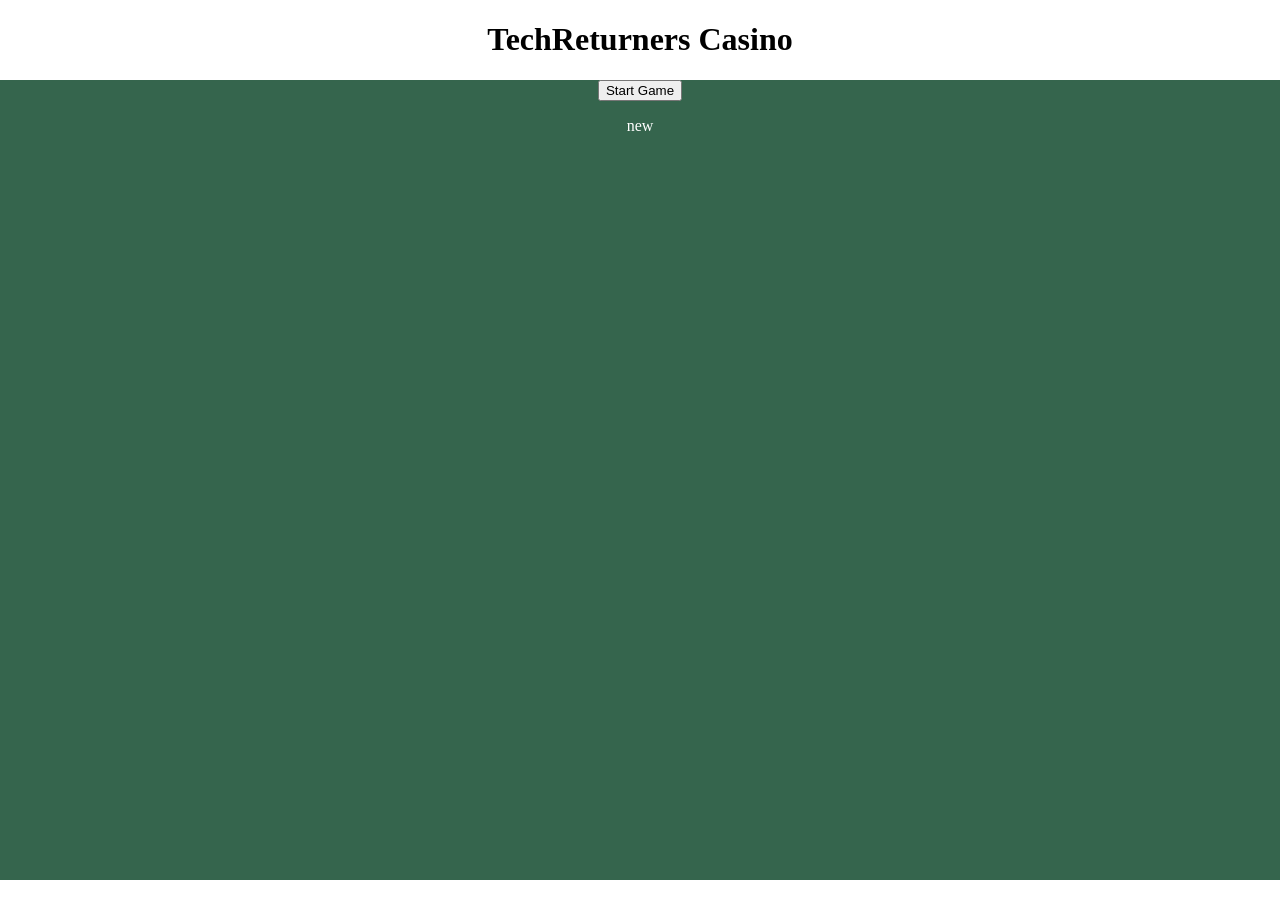
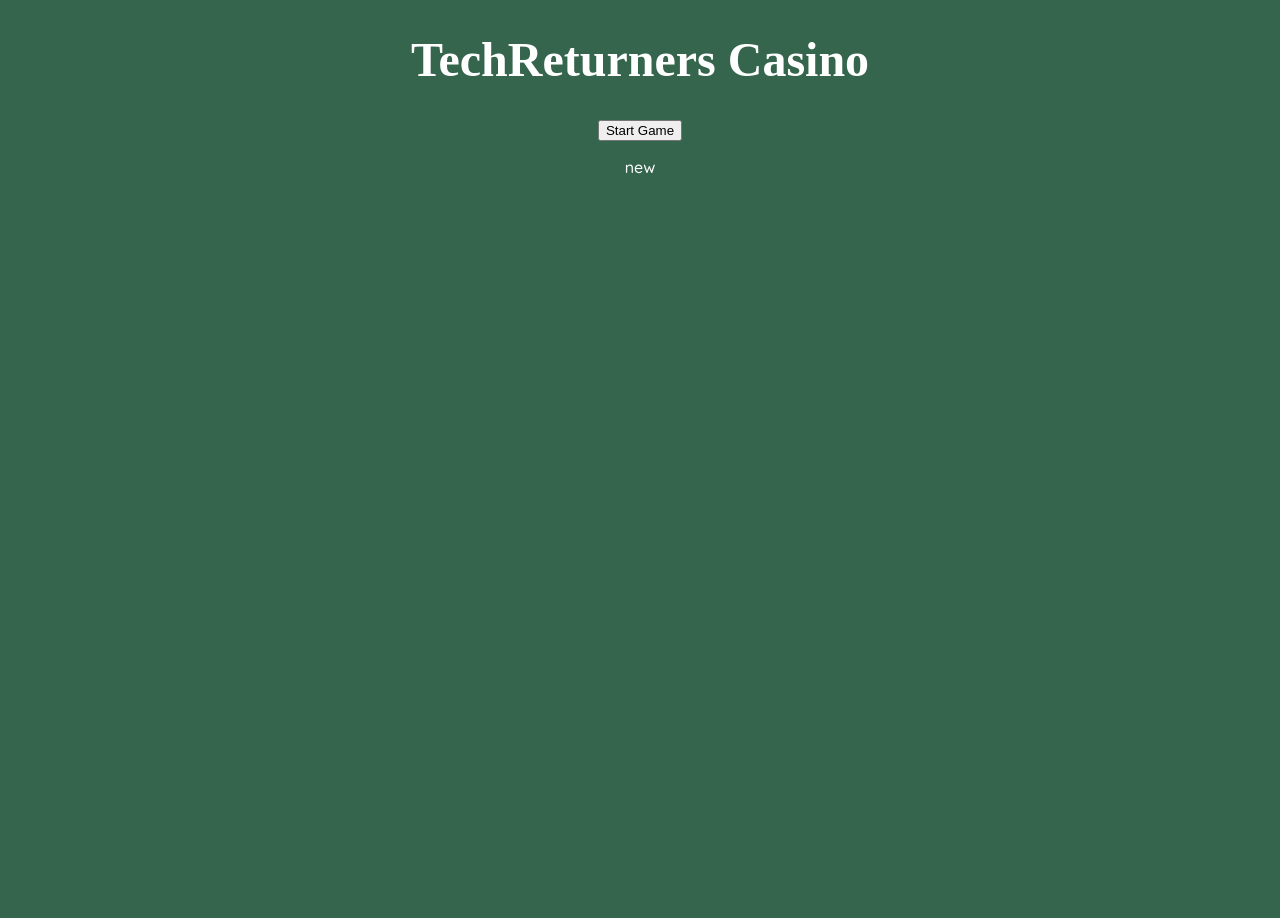
Before and after one commit to DKA1990/techreturners-casino, a React (Create React App) app in the folder client/: page / in a window 1280 px wide. Before the commit the page ends 880 px from the top, so only its background shows below. Built offline with nearby package versions, Linux system fonts and the light colour scheme; a web font is replaced by a local one.

Commit message:
styling: added fonts

```diff
--- a/client/public/index.html
+++ b/client/public/index.html
@@ -24,6 +24,9 @@
       work correctly both with client-side routing and a non-root public URL.
       Learn how to configure a non-root public URL by running `npm run build`.
     -->
+    <link rel="preconnect" href="https://fonts.googleapis.com">
+    <link rel="preconnect" href="https://fonts.gstatic.com" crossorigin>
+    <link href="https://fonts.googleapis.com/css2?family=Quicksand:wght@300;500&family=Rye&display=swap" rel="stylesheet">
     <title>TR Blackjack</title>
   </head>
   <body>
--- a/client/src/App.css
+++ b/client/src/App.css
@@ -1,9 +1,13 @@
 :root {
   --green: #35654d;
+  --title-text: 'Rye', cursive;
+  --body-text: 'Quicksand', sans-serif;
 }
 
 body {
   margin: 0;
+  background-color: var(--green);
+  font-family: var(--body-text);
 }
 
 .App {
@@ -11,9 +15,14 @@
 }
 
 .table {
-  background-color: var(--green);
   min-height: 100vh;
   display: flex;
   flex-direction: column;
   color: white;
 }
+
+.main-title {
+  font-family: var(--title-text);
+  font-size: 3rem;
+  color: white;
+}
--- a/client/src/App.tsx
+++ b/client/src/App.tsx
@@ -7,7 +7,7 @@
 function App() {
   return (
     <div className="App">
-      <h1>TechReturners Casino</h1>
+      <h1 className="main-title">TechReturners Casino</h1>
       <GameProvider>
         <Table />
       </GameProvider>
```
